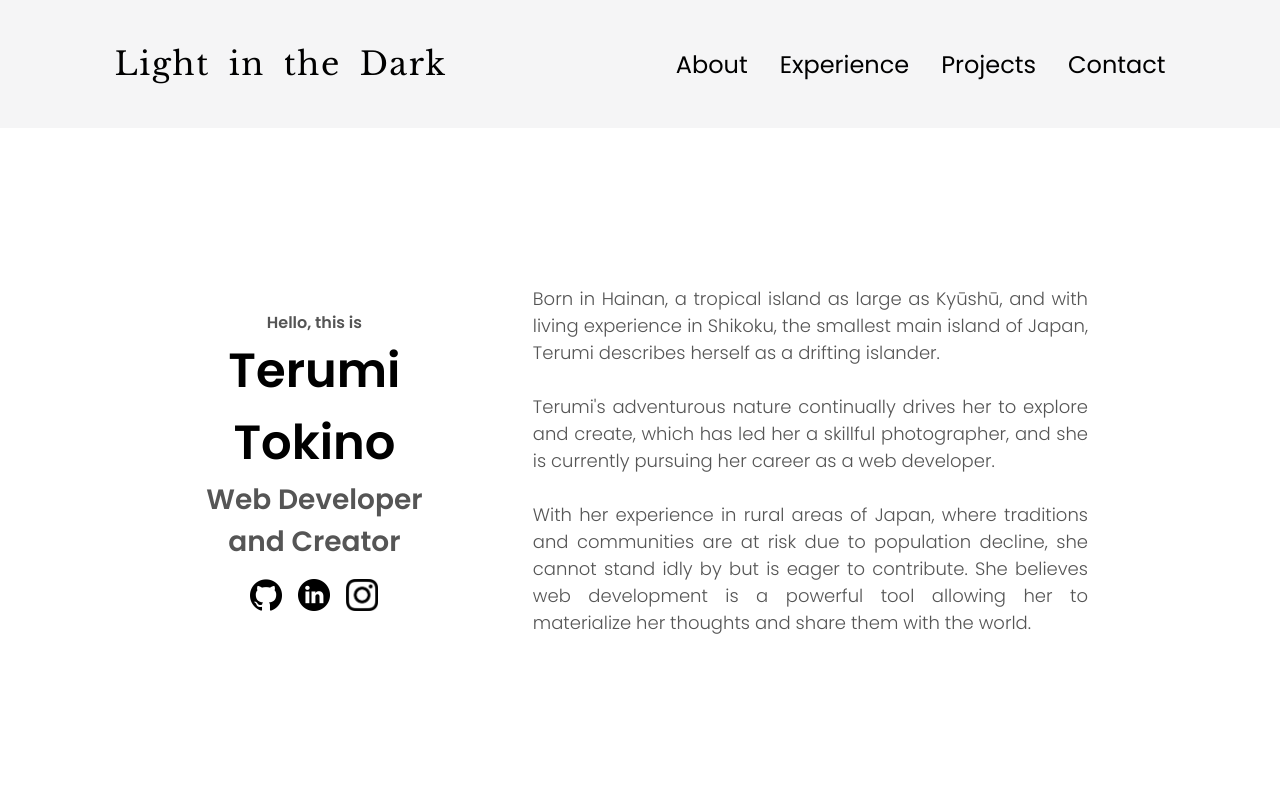
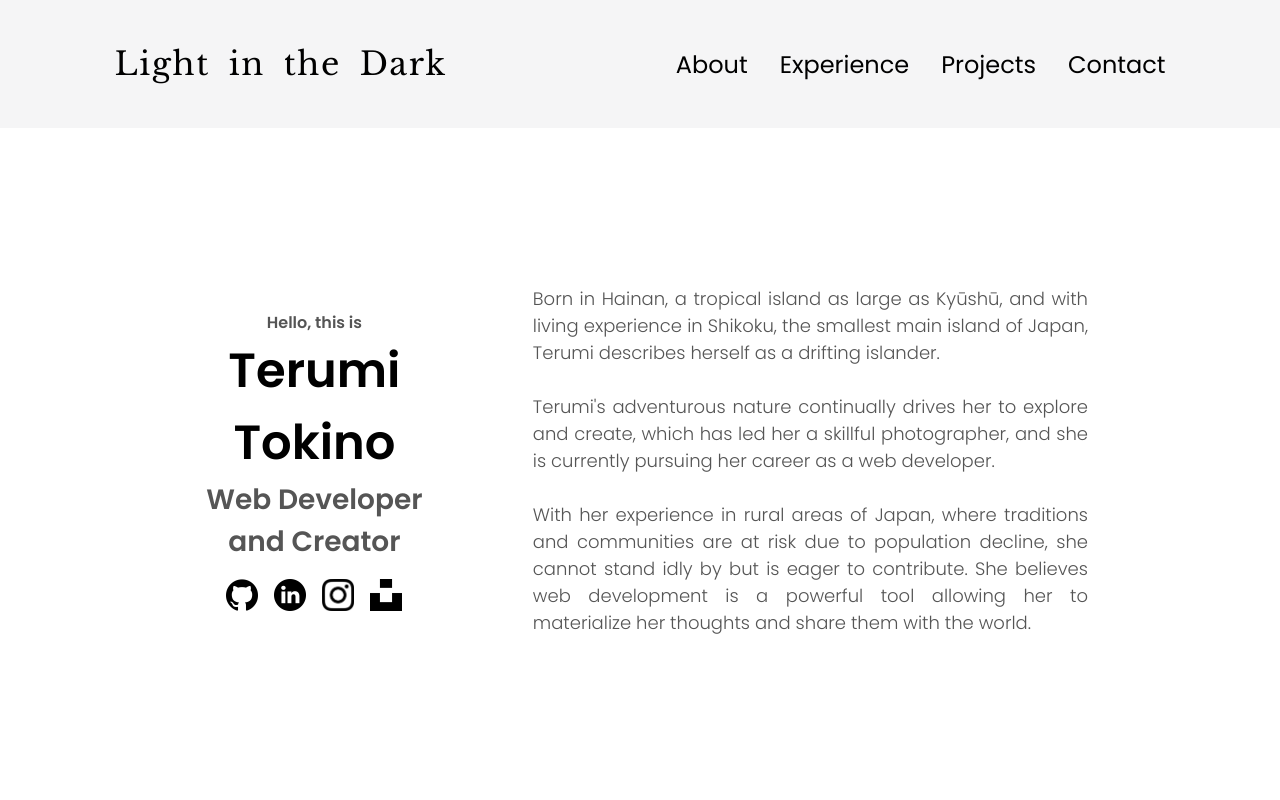
Before and after one commit to eiren7/PersonalWebsite, a plain HTML site: page index.html in a window 1280 px wide. Shown: the top 800 px of the page. Drawn offline with nearby package versions, Linux system fonts and the light colour scheme; a web font is replaced by a local one.

Commit message:
Ready to deploy

```diff
--- a/index.html
+++ b/index.html
@@ -60,6 +60,12 @@
             alt="My Instagram"
             class="icon"
             onclick="openNewWindow('https://www.instagram.com/t.tokino/')"
+          />
+          <img
+            src="./assets/unsplash.png"
+            alt="My Unsplash"
+            class="icon"
+            onclick="openNewWindow('https://unsplash.com/@t_terumi')"
           />
         </div>
       </div>
```
Also changed, not shown: assets/unsplash.png (added), 1 other file.
